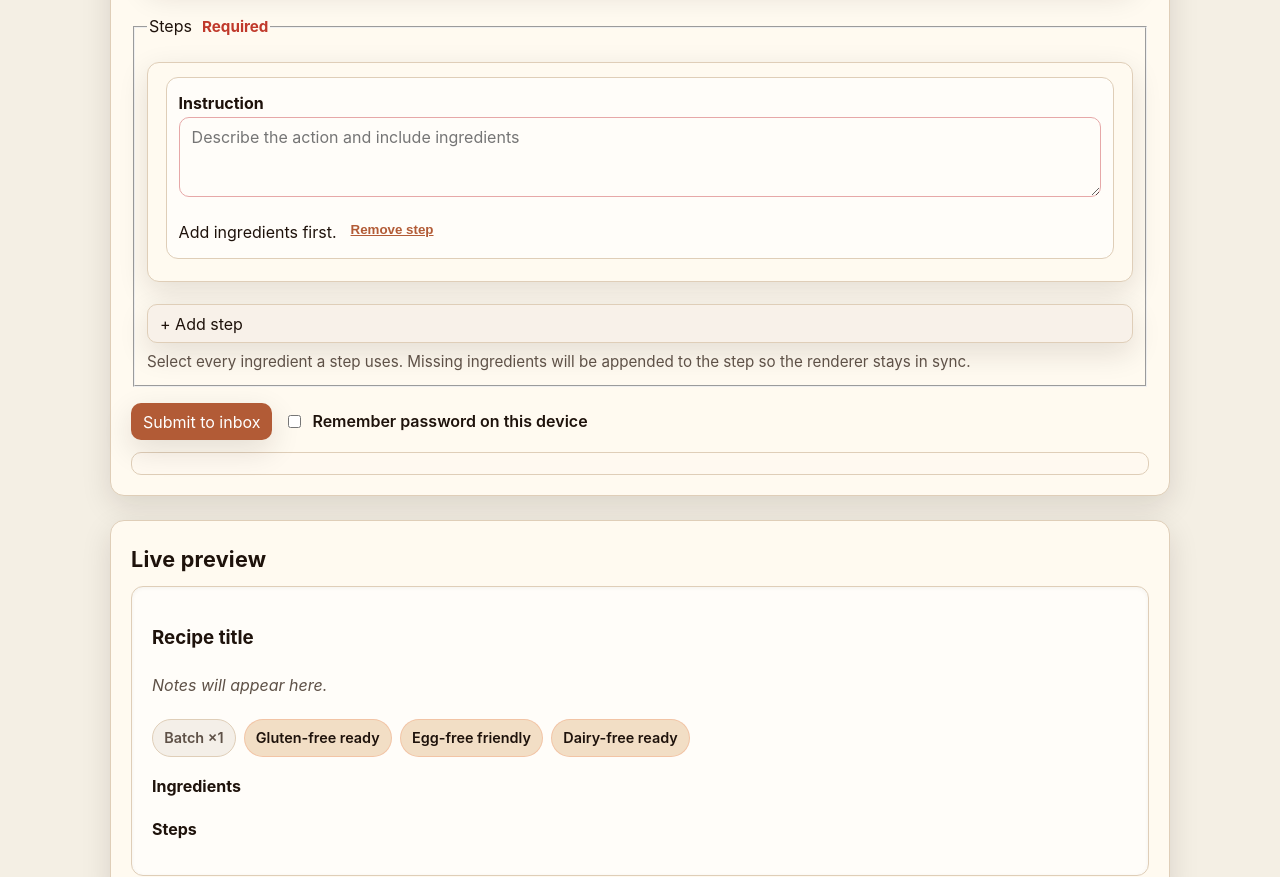
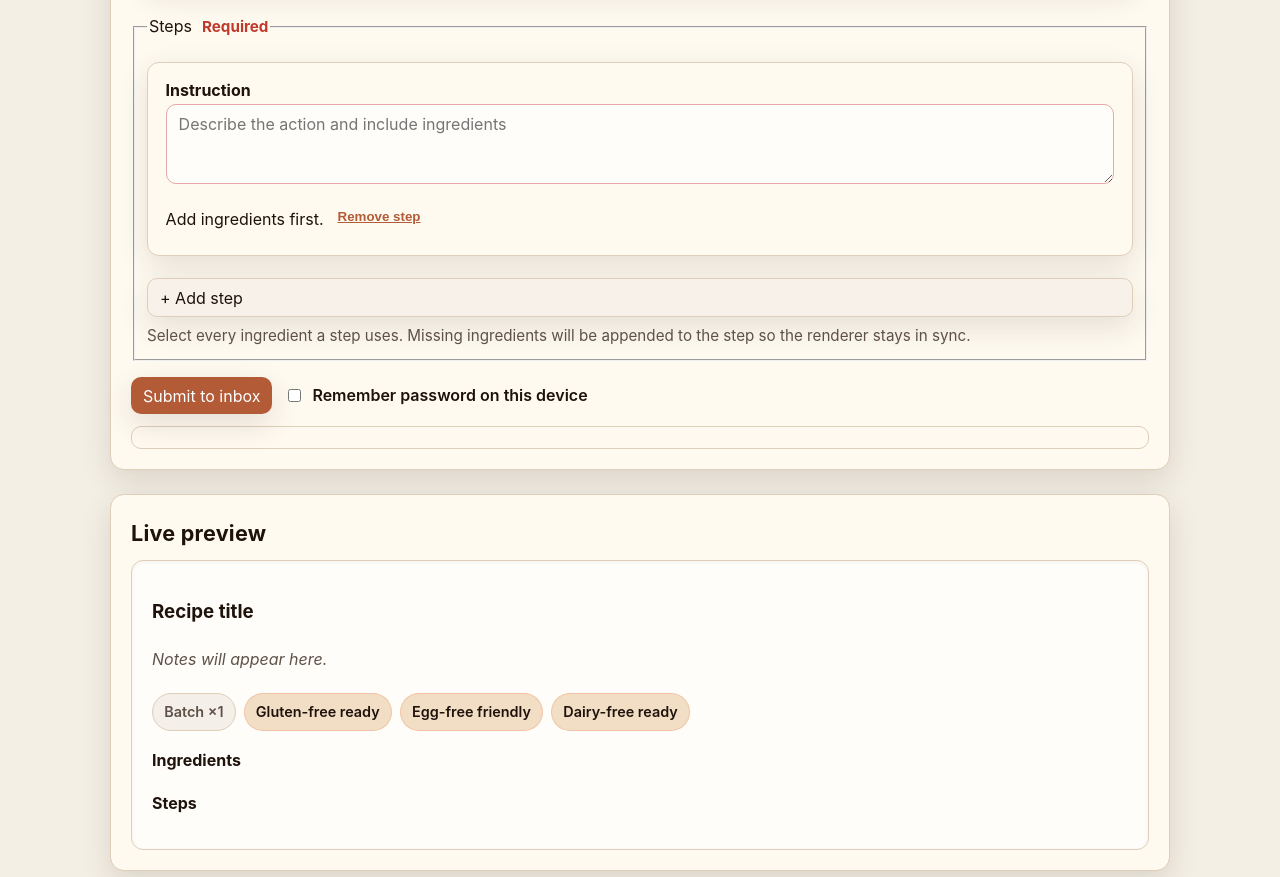
Before and after one commit to natanai/cookingdb, a website with bundled scripts: page docs/add.html in a window 1280 px wide. Shown: the part 1233-2110 px from the top of the page. Built offline with nearby package versions, Linux system fonts and the light colour scheme.

Commit message:
Remove panel styling from instruction steps

```diff
--- a/docs/styles.css
+++ b/docs/styles.css
@@ -745,10 +745,7 @@
 }
 
 .step-row {
-  background: #fffdf9;
-  padding: 0.75rem;
-  border-radius: 12px;
-  border: 1px solid var(--border);
+  padding: 0;
 }
 .step-row label {
   display: block;
```
